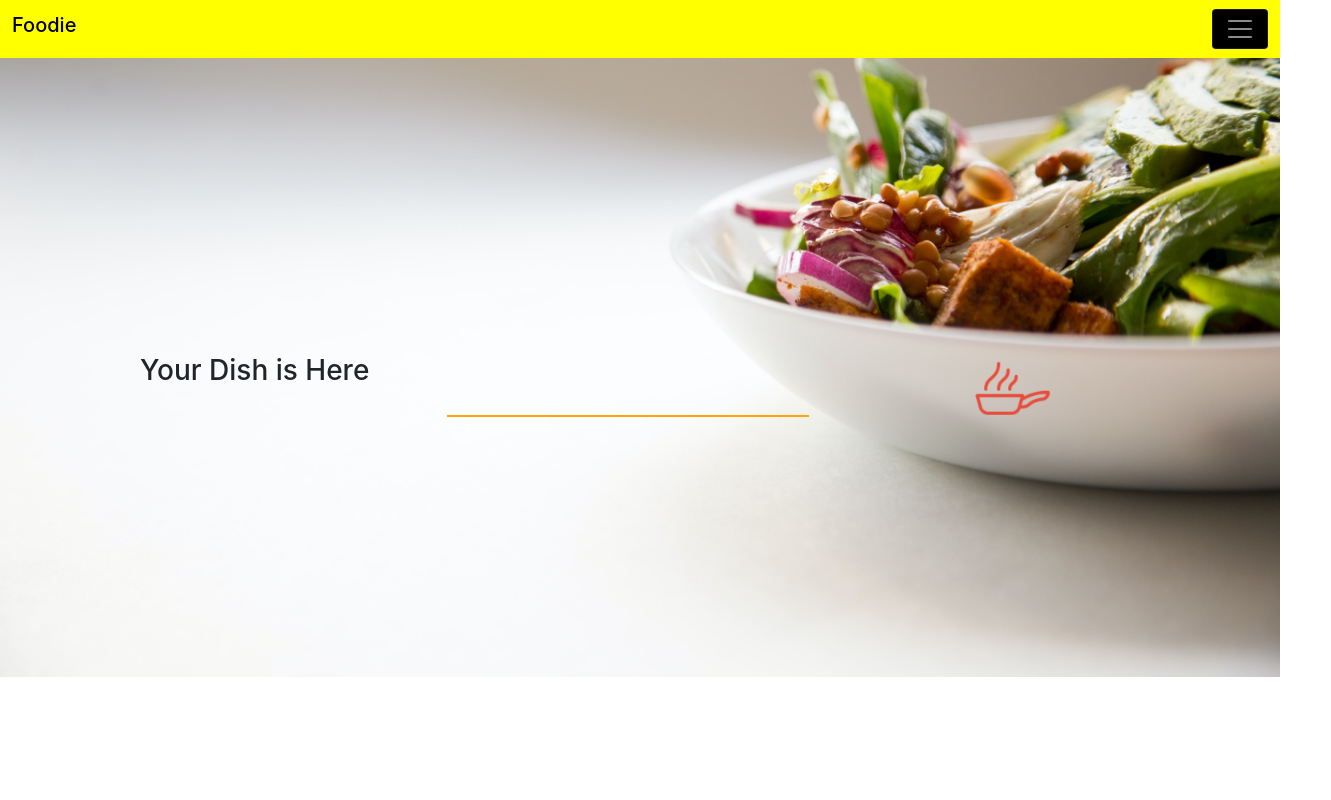
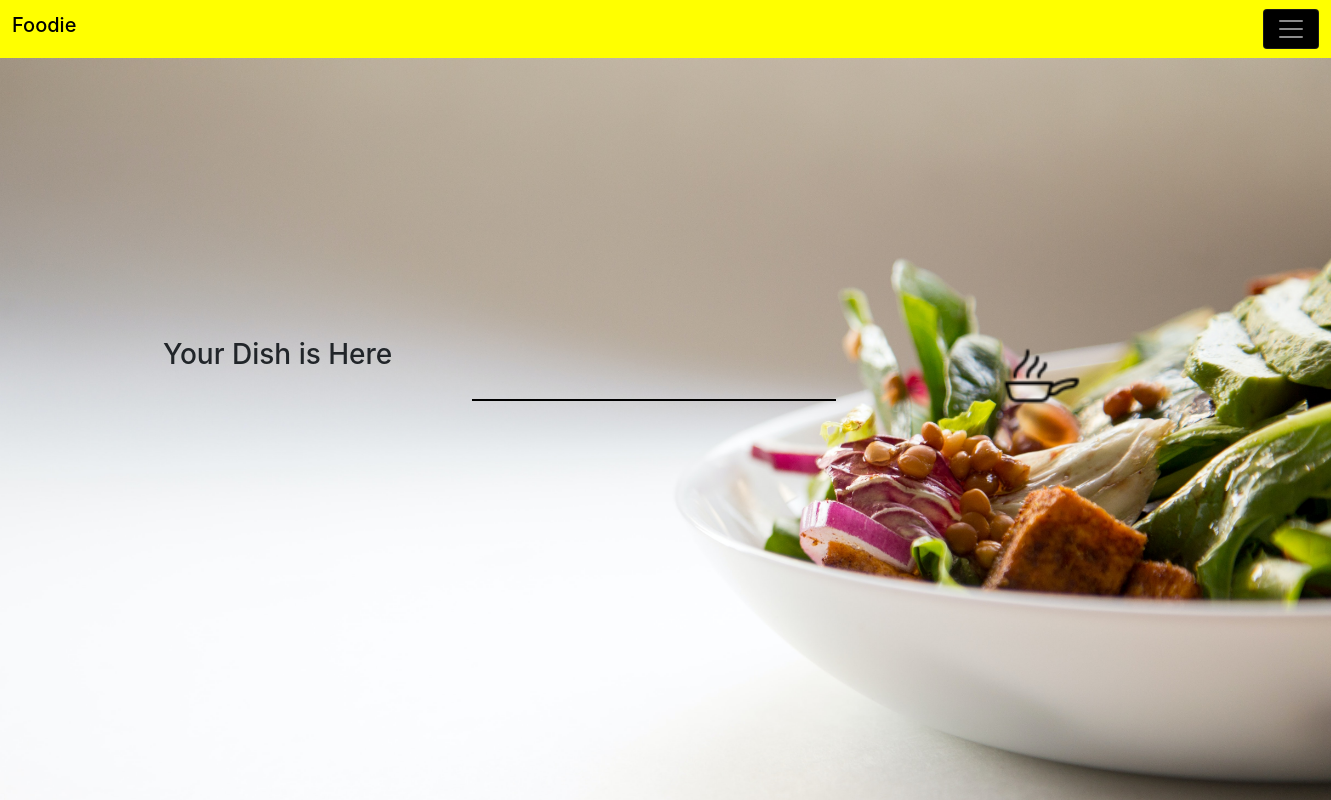
Before and after one commit to SAMRITIS/Food-Recipy-App-in-ReactJs-and-Restful-API, a React (Create React App) app: page / in a window 1280 px wide. Shown: the top 800 px of the page, 1331 px wide, since content can reach past the window. Built offline with nearby package versions, Linux system fonts and the light colour scheme.

Commit message:
Update Ui

```diff
--- a/src/App.js
+++ b/src/App.js
@@ -12,8 +12,8 @@ function App() {
           </button>
           <div className="collapse navbar-collapse" id="navbarSupportedContent">
             <ul className="navbar-nav me-auto mb-2 mb-lg-0">
-              {/* <li className="nav-item"><a className="nav-link" aria-current="page" href="#" style={{color : "#000000"}}>Home</a></li>
-              <li className="nav-item"><a className="nav-link" href="#" style={{color : "#000000"}}>Link</a></li> */}
+              <li className="nav-item"><a className="nav-link" aria-current="page" href="#" style={{color : "#000000"}}>Developed By : Saurabh Singh</a></li>
+              {/* <li className="nav-item"><a className="nav-link" href="#" style={{color : "#000000"}}>Link</a></li> */}
             </ul>
           </div>
         </div>
--- a/src/Food.js
+++ b/src/Food.js
@@ -14,7 +14,7 @@ function Food(data) {
               <h5 className =" m-2" style = {{color : "black !important"}}>Dish Name : {data.data.label}</h5>
               <h6 className =" m-2" style = {{color : "black !important"}}>Dish Type : {data.data.type}</h6>
               <h6 className =" m-2" style = {{color : "black !important"}}>Dish Country : {data.data.dishType}</h6>
-              <button className="btn btn-primary m-2 mb-2"  onClick={()=>{ data.setonFoodSelect(data.food_id+1)}} style={{width : "25%"}}>Cook </button>
+              <button className="btn btn-primary m-2 mb-2"  onClick={()=>{ data.setonFoodSelect(data.food_id+1)}} style={{width : "25%"}}>Recipy</button>
            </div>
 
 
--- a/src/Foodinfo.js
+++ b/src/Foodinfo.js
@@ -11,15 +11,15 @@ function Foodinfo(props) {
 
 
 
-      <div className=" " style={{backgroundColor : "pink", borderRadius : "50px"}}>
+      <div className="" style={{backgroundColor : "black", borderRadius : "10px"}}>
            <div className="row">
             <div className="col-sm-6">
-               <div className="m-5">
+               <div className="" style = {{color : "yellow"}}>
                   <img  src={props.selectedFood.image} alt="Card  cap" style={{ borderRadius : "20px", padding : "5px", height: "300px",  width : "350px"}} />
-                  <p style={{fontWeight: "bold"}}> Dish Name : {props.selectedFood.label} </p>
-                  <p style={{fontWeight: "bold"}}> Dish Type : {props.selectedFood.type}  </p>
-                  <p style={{fontWeight: "bold"}}> Dish Location : {props.selectedFood.dishType}</p>
-                  <p style={{fontWeight: "bold"}}>Ingrediants : </p>
+                  <p style={{fontWeight: "bold", color : "red"}}> Dish Name : {props.selectedFood.label} </p>
+                  <p style={{fontWeight: "bold", color : "red"}}> Dish Type : {props.selectedFood.type}  </p>
+                  <p style={{fontWeight: "bold", color : "red"}}> Dish Location : {props.selectedFood.dishType}</p>
+                  <p style={{fontWeight: "bold", color : "red"}}>Ingrediants : </p>
                   {
                       props.selectedFood.ingridents.map(function(item, i){
                         return  <div key={i}>
@@ -31,7 +31,8 @@ function Foodinfo(props) {
                </div>
             </div>
             <div className="col-sm-6">
-               <div className="m-5">
+               <div className="" style = {{color : "yellow"}}>
+               <p style={{fontWeight: "bold", color : "red"}}> Nutrition :  </p>
                 {
                     props.selectedFood.digest.map(function(item, i){
                       return  <p key={i}>{item.label} : {item.total}</p>
--- a/src/search.css
+++ b/src/search.css
@@ -1,7 +1,8 @@
 body{
     background-image: url("g.jpg");
-    height: 500px; /* You must set a specified height */
-    width: 100vw;
+    height: 1000px; /* You must set a specified height */
+    width: 104vw !important;
+
   background-position: center; /* Center the image */
   background-repeat: no-repeat; /* Do not repeat the image */
   background-size: cover; /* Resize the background image to cover the entire container */
@@ -19,7 +20,7 @@ button {
 input {
     outline : none;
     border : none;
-    border-bottom: 1px solid black;
+    border-bottom: 2px solid black !important;
     border-bottom-left-radius: 0px;
     border-bottom-right-radius: 0px ;
     font-size: 30px !important;
--- a/src/search.js
+++ b/src/search.js
@@ -1,9 +1,9 @@
 import './search.css';
 import Food from './Food'
 import React, { useState} from 'react';
-import h from './h.png';
+import h from './food.png';
 import Foodinfo from './Foodinfo';
-var axios = require("axios");
+import axios from 'axios'
 
 
 function Search() {
@@ -21,6 +21,7 @@ function Search() {
         .then(response => {
          if(response)
          {
+            console.log(response)
             var temp = []
             for(let i =0 ;i<response.data.hits.length;i++)
             {
@@ -47,8 +48,8 @@ function Search() {
   }
   return (
     <React.Fragment>
-       <div className="container p-3" style={{marginTop : "35vh"}}>
-                  <div className="row ml-5">
+       <div className="container" style={{marginTop : "35vh"}}>
+                  <div className="row">
                     <div className="col-sm row d-flex justify-content-center text-center bounce-in-top">
                        <h3>Your Dish is Here</h3>
                     </div>
```
